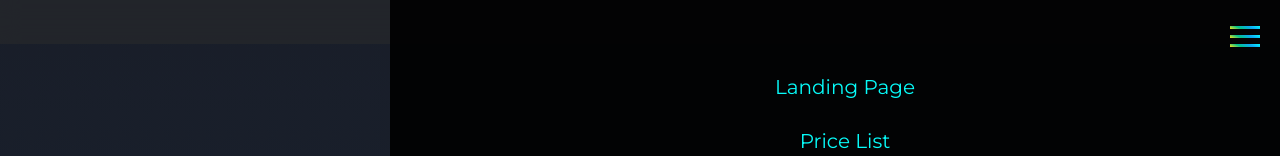
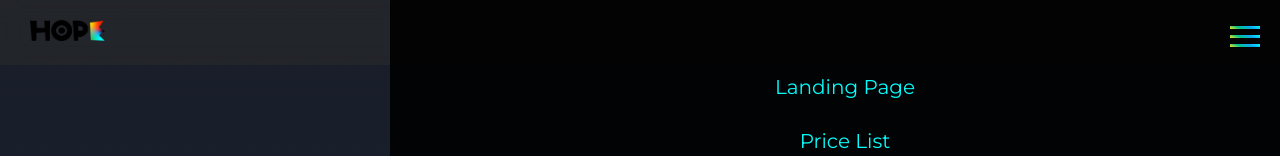
Before and after one commit to Mufarricho/hope-web-project, a plain HTML site: page index.html in a window 1280 px wide. Shown: the top 156 px of the page. Drawn offline with Linux system fonts and the light colour scheme; files whose address does not match are found by name.

Commit message:
fix logo

```diff
--- a/index.html
+++ b/index.html
@@ -13,7 +13,7 @@
 </head>
 <body class="background">
     <header>
-            <img class="logo" src="HOPE LOGO .png" alt="">
+            <img class="logo" src="assets/HOPE LOGO .png" alt="">
 
 
         <div class="hamburger" onclick="toggleNavbar()">
```
